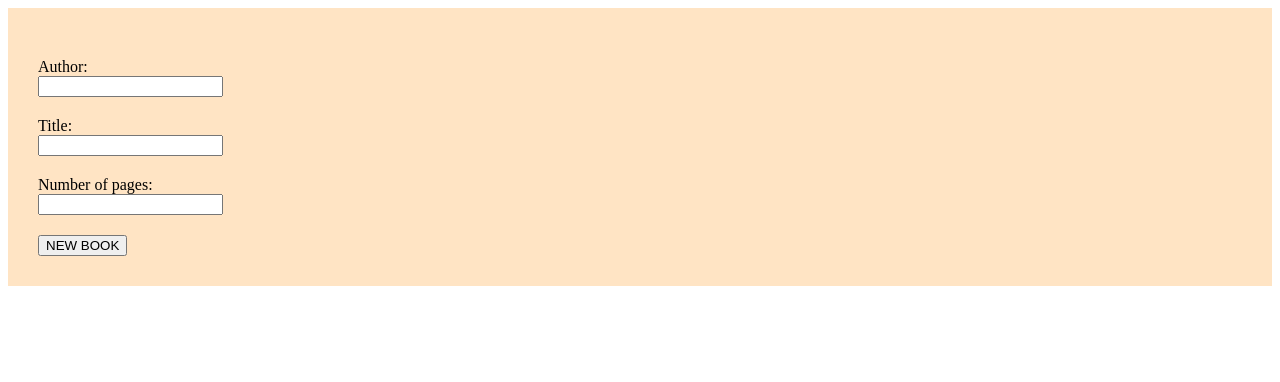
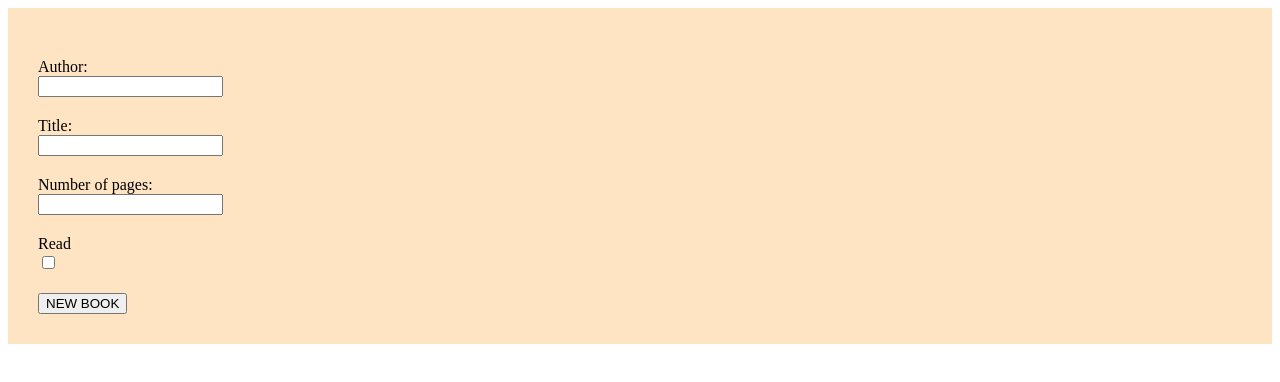
Before and after one commit to Ahmed-Seleem01/library, a plain HTML site: page index.html in a window 1280 px wide. Drawn offline with Linux system fonts and the light colour scheme.

Commit message:
Add checkbox to get read state

```diff
--- a/index.html
+++ b/index.html
@@ -16,6 +16,8 @@
       <input id='title' type= 'text' name='title' required/>
       <label for='pagesNum'>Number of pages:</label>
       <input id='pagesNum' type= 'number' name='pagesNum' required/>
+      <label for="read">Read</label>
+      <input type="checkbox" id="read" name="read" value="read"/>
       <button id=submitBtn>NEW BOOK</button>
     </form>
     <div class='container'></div>
```
